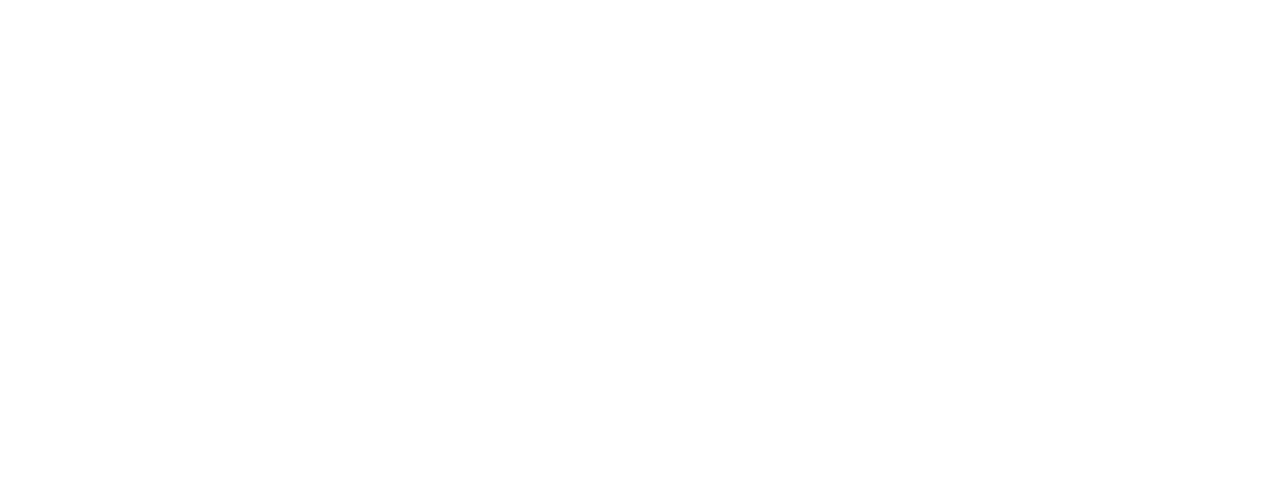
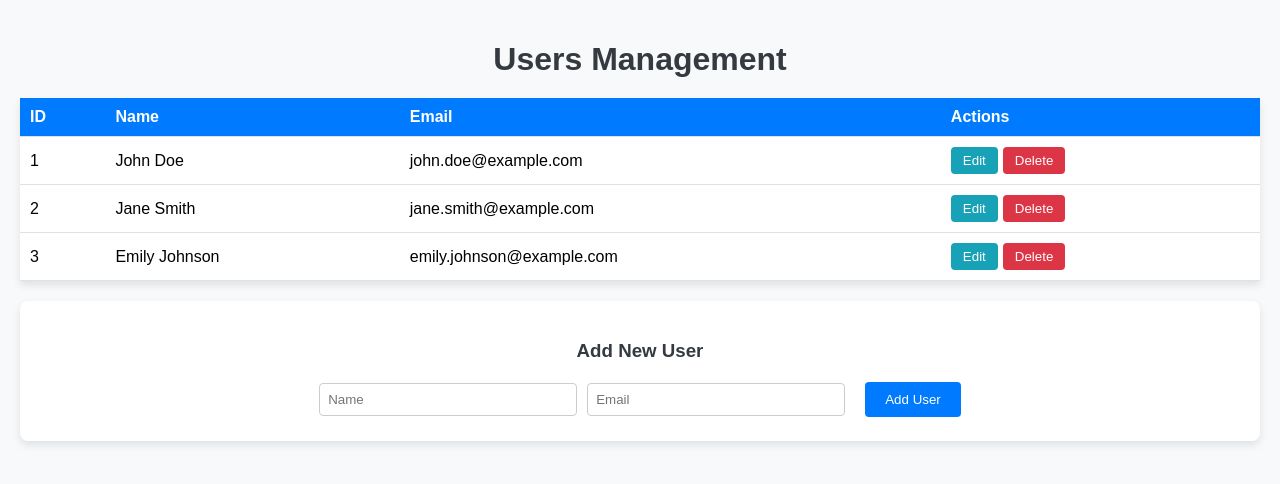
Before and after one commit to akshatajadhav90/REACTFE, a React (Create React App) app: page /users in a window 1280 px wide. Before the commit this address had no page. Shown: the top 484 px of the page. Built offline with nearby package versions, Linux system fonts and the light colour scheme.

Commit message:
users page

```diff
--- a/src/App.js
+++ b/src/App.js
@@ -3,6 +3,7 @@
 import SignupPage from "./views/signup/signup";
 import { BrowserRouter as Router, Route, Routes } from "react-router-dom";
 import HomePage from "./views/home/home";
+import UsersPage from "./views/users/users";
 
 function App() {
   return (
@@ -11,6 +12,7 @@
         <Route path="/login" element={<LoginPage />} />
         <Route path="/signup" element={<SignupPage />} />
         <Route path="/home" element={<HomePage />} />
+        <Route path="/users" element={<UsersPage />} />
 
       </Routes>
     </Router>
--- a/src/views/login/login.jsx
+++ b/src/views/login/login.jsx
@@ -1,9 +1,14 @@
 import React, { useState } from "react";
+import { useNavigate } from "react-router-dom";
+
+
 
 const LoginPage = () => {
   const [email, setEmail] = useState("");
   const [password, setPassword] = useState("");
   const [error, setError] = useState("");
+
+  const navigate = useNavigate();
 
 //   event handler
   const handleLogin = (e) => {
@@ -24,6 +29,7 @@
     console.log("Email:", email);
     console.log("Password:", password);
     alert("Login Successful!");
+    navigate("/users");
   };
 
   return (
--- /dev/null
+++ b/src/views/users/users.jsx
@@ -0,0 +1,252 @@
+import React, { useState, useEffect } from "react";
+
+const UsersPage = () => {
+  // Fetch users from LocalStorage or use default values
+  const [users, setUsers] = useState(() => {
+    const savedUsers = localStorage.getItem("users");
+    return savedUsers ? JSON.parse(savedUsers) : [
+      { id: 1, name: "John Doe", email: "john.doe@example.com" },
+      { id: 2, name: "Jane Smith", email: "jane.smith@example.com" },
+      { id: 3, name: "Emily Johnson", email: "emily.johnson@example.com" },
+    ];
+  });
+
+  const [editingUser, setEditingUser] = useState(null);
+  const [newUser, setNewUser] = useState({ name: "", email: "" });
+
+  // Save users to LocalStorage whenever the users array changes
+  useEffect(() => {
+    localStorage.setItem("users", JSON.stringify(users));
+  }, [users]);
+
+  // Add User
+  const handleAddUser = () => {
+    if (!newUser.name || !newUser.email) return alert("Please fill all fields!");
+    setUsers([...users, { id: users.length + 1, ...newUser }]);
+    setNewUser({ name: "", email: "" });
+  };
+
+  // Edit User
+  const handleEditUser = (id) => {
+    const userToEdit = users.find((user) => user.id === id);
+    setEditingUser(userToEdit);
+  };
+
+  const handleSaveEdit = () => {
+    setUsers(
+      users.map((user) =>
+        user.id === editingUser.id ? editingUser : user
+      )
+    );
+    setEditingUser(null);
+  };
+
+  // Delete User
+  const handleDeleteUser = (id) => {
+    const confirmed = window.confirm("Are you sure you want to delete this user?");
+    if (confirmed) {
+      setUsers(users.filter((user) => user.id !== id));
+    }
+  };
+
+  return (
+    <div style={styles.container}>
+      <h1 style={styles.header}>Users Management</h1>
+      <table style={styles.table}>
+        <thead>
+          <tr>
+            <th style={styles.th}>ID</th>
+            <th style={styles.th}>Name</th>
+            <th style={styles.th}>Email</th>
+            <th style={styles.th}>Actions</th>
+          </tr>
+        </thead>
+        <tbody>
+          {users.map((user) => (
+            <tr key={user.id} style={styles.row}>
+              <td style={styles.td}>{user.id}</td>
+              <td style={styles.td}>
+                {editingUser && editingUser.id === user.id ? (
+                  <input
+                    value={editingUser.name}
+                    onChange={(e) =>
+                      setEditingUser({ ...editingUser, name: e.target.value })
+                    }
+                    style={styles.input}
+                  />
+                ) : (
+                  user.name
+                )}
+              </td>
+              <td style={styles.td}>
+                {editingUser && editingUser.id === user.id ? (
+                  <input
+                    value={editingUser.email}
+                    onChange={(e) =>
+                      setEditingUser({ ...editingUser, email: e.target.value })
+                    }
+                    style={styles.input}
+                  />
+                ) : (
+                  user.email
+                )}
+              </td>
+              <td style={styles.td}>
+                {editingUser && editingUser.id === user.id ? (
+                  <>
+                    <button onClick={handleSaveEdit} style={styles.saveButton}>
+                      Save
+                    </button>
+                    <button
+                      onClick={() => setEditingUser(null)}
+                      style={styles.cancelButton}
+                    >
+                      Cancel
+                    </button>
+                  </>
+                ) : (
+                  <>
+                    <button
+                      onClick={() => handleEditUser(user.id)}
+                      style={styles.editButton}
+                    >
+                      Edit
+                    </button>
+                    <button
+                      onClick={() => handleDeleteUser(user.id)}
+                      style={styles.deleteButton}
+                    >
+                      Delete
+                    </button>
+                  </>
+                )}
+              </td>
+            </tr>
+          ))}
+        </tbody>
+      </table>
+
+      <div style={styles.addUser}>
+        <h3 style={styles.addUserHeader}>Add New User</h3>
+        <input
+          placeholder="Name"
+          value={newUser.name}
+          onChange={(e) => setNewUser({ ...newUser, name: e.target.value })}
+          style={styles.input}
+        />
+        <input
+          placeholder="Email"
+          value={newUser.email}
+          onChange={(e) => setNewUser({ ...newUser, email: e.target.value })}
+          style={styles.input}
+        />
+        <button onClick={handleAddUser} style={styles.addButton}>
+          Add User
+        </button>
+      </div>
+    </div>
+  );
+};
+
+// Styles
+const styles = {
+  container: {
+    padding: "20px",
+    fontFamily: "'Arial', sans-serif",
+    backgroundColor: "#f8f9fa",
+    minHeight: "100vh",
+  },
+  header: {
+    textAlign: "center",
+    marginBottom: "20px",
+    color: "#343a40",
+  },
+  table: {
+    width: "100%",
+    borderCollapse: "collapse",
+    marginBottom: "20px",
+    backgroundColor: "#fff",
+    boxShadow: "0 4px 8px rgba(0, 0, 0, 0.1)",
+  },
+  th: {
+    backgroundColor: "#007bff",
+    color: "#fff",
+    padding: "10px",
+    textAlign: "left",
+    borderBottom: "1px solid #dee2e6",
+  },
+  td: {
+    padding: "10px",
+    borderBottom: "1px solid #dee2e6",
+  },
+  row: {
+    ":hover": {
+      backgroundColor: "#f1f1f1",
+    },
+  },
+  input: {
+    padding: "8px",
+    width: "20%",
+    margin: "5px 0",
+    border: "1px solid #ccc",
+    borderRadius: "4px",
+    marginRight: "10px",
+  },
+  editButton: {
+    backgroundColor: "#17a2b8",
+    color: "#fff",
+    border: "none",
+    padding: "6px 12px",
+    borderRadius: "4px",
+    cursor: "pointer",
+    marginRight: "5px",
+  },
+  deleteButton: {
+    backgroundColor: "#dc3545",
+    color: "#fff",
+    border: "none",
+    padding: "6px 12px",
+    borderRadius: "4px",
+    cursor: "pointer",
+  },
+  saveButton: {
+    backgroundColor: "#28a745",
+    color: "#fff",
+    border: "none",
+    padding: "6px 12px",
+    borderRadius: "4px",
+    cursor: "pointer",
+    marginRight: "5px",
+  },
+  cancelButton: {
+    backgroundColor: "#ffc107",
+    color: "#fff",
+    border: "none",
+    padding: "6px 12px",
+    borderRadius: "4px",
+    cursor: "pointer",
+  },
+  addUser: {
+    textAlign: "center",
+    backgroundColor: "#fff",
+    padding: "20px",
+    borderRadius: "8px",
+    boxShadow: "0 4px 8px rgba(0, 0, 0, 0.1)",
+  },
+  addUserHeader: {
+    marginBottom: "10px",
+    color: "#343a40",
+  },
+  addButton: {
+    backgroundColor: "#007bff",
+    color: "#fff",
+    border: "none",
+    padding: "10px 20px",
+    borderRadius: "4px",
+    cursor: "pointer",
+    marginTop: "10px",
+    marginLeft: "10px",
+  },
+};
+
+export default UsersPage;
```
